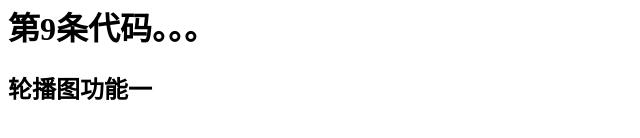
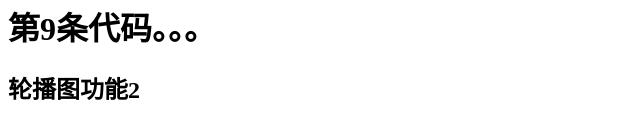
Before and after one commit to hezihong/He, a plain HTML site: page index.html in a window 1280 px wide. Shown: the part 558-696 px from the top of the page, 0-640 px from the left. Drawn offline with Linux system fonts and the light colour scheme.

Commit message:
第二次轮播图功能

```diff
--- a/index.html
+++ b/index.html
@@ -16,6 +16,6 @@
     <h1>第8条代码。。。</h1>
     <h1>第9条代码。。。</h1>
 
-    <h2>轮播图功能一</h2>
+    <h2>轮播图功能2<h2>
 </body>
 </html>
```
